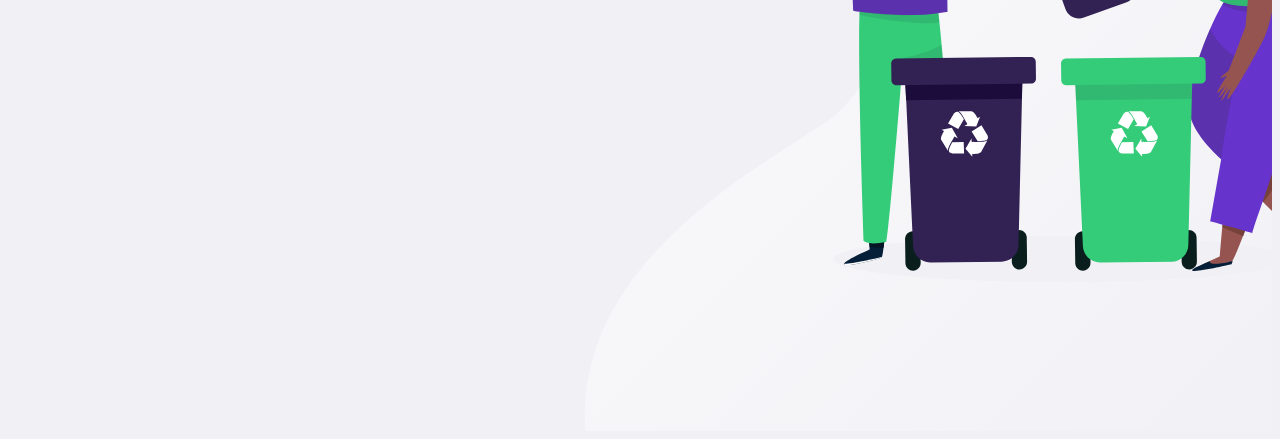
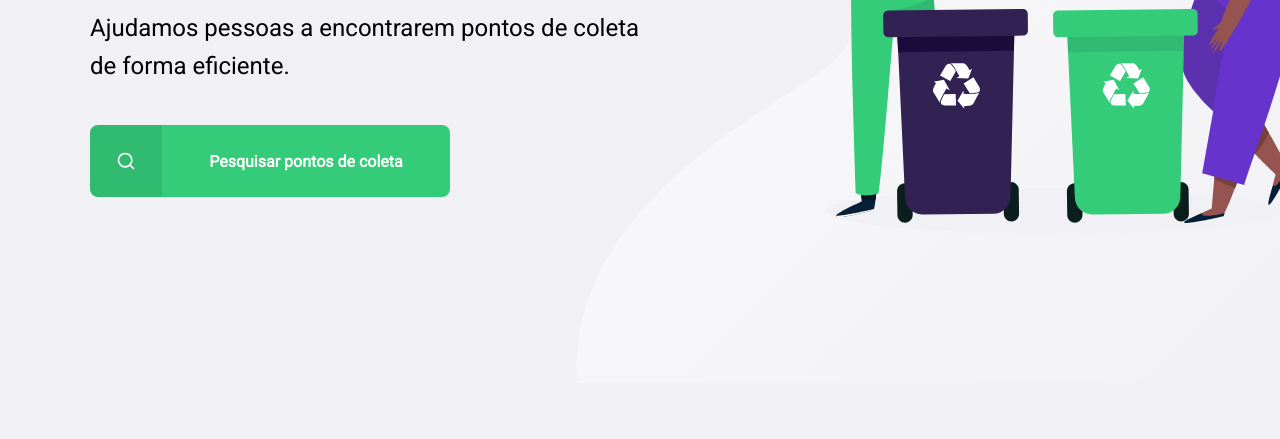
Before and after one commit to jessicacardoso1/next-level-week, a plain HTML site: page index.html in a window 1280 px wide. Shown: the part 417-856 px from the top of the page. After the commit the page ends 800 px from the top, so only its background shows below. Drawn offline with Linux system fonts and the light colour scheme.

Commit message:
Estilizaçao do main e dos seus filhos.

```diff
--- a/styles/main.css
+++ b/styles/main.css
@@ -1,13 +1,30 @@
+:root{ /*raiz do nosso documento html*/
+    --title-color: #322153;
+    --primary-color: #34cb79;
+}
+
+*{
+    margin: 0;
+    padding: 0;
+
+}
 html {
-    font-family: 'Roboto', sans-serif;
+    font-family: Roboto, sans-serif;
 }
 
 body {
     background: #f0f0f5;
+    -webkit-font-smoothing: antialiased;
 }
 
 a {
     text-decoration: none;
+}
+
+h1, h2, h3, h4, h5, h6 {
+    font-family: Ubuntu, sans-serif;
+    color: var(--title-color);
+
 }
 /*BOX MODEL
 Modelo de caixa
@@ -27,8 +44,13 @@ alinhamentos
 #page-home .content {
     width: 90%; /*largura*/ /*redimensionavel*/
     max-width: 1100px;  /*fixo*/
+    height: 100%;
 
     margin: 0 auto;
+
+    display: flex;
+
+    flex-direction: column;
 }
 
 #page-home header {
@@ -42,7 +64,7 @@ alinhamentos
 #page-home header a{
     display: flex;
 
-    color: #322153;
+    color: var(--title-color);
     font-weight: 700; /*Peso da fonte que foi escolhida no site fonts*/
 
 }
@@ -56,6 +78,96 @@ alinhamentos
     height: 20px;
 }
 
-#page-home main {
+#page-home main{
+    max-width: 560px;
+
+    flex: 1;
+
+    display: flex;
+    flex-direction: column;
+    justify-content: center; /*pega o height e coloca no meio*/
+}
+
+#page-home main h1{
+    font-size: 54px;
+}
+
+#page-home main p{
+    font-size: 24px;
+    line-height: 38px;
+    margin-top: 24px;
 
 }
+
+#page-home main a{
+    width: 100%;
+    max-width: 360px;
+    height: 72px;
+    border-radius: 8px;
+
+
+    background:var(--primary-color);
+
+    display: flex;
+    align-items: center;
+
+    margin-top: 40px;
+
+    background: var(--primary-color);
+
+    transition: 400ms;
+}
+
+#page-home main a:houver {
+    background-color: #2fb86e;
+}
+
+#page-home main a span {
+    width: 72px;
+    height: 72px;
+
+    border-top-left-radius: 8px;
+    border-bottom-left-radius: 8px;
+    background-color: rgba(0, 0, 0, 0.08);
+
+    display: flex;
+    align-items: center;
+    justify-content: center;
+
+}
+#page-home main a span::after{
+    content: "";
+    background-image: url('/icones/search.svg');
+
+    width: 20px;
+    height: 20px;
+}
+
+#page-home main a strong{
+    flex: 1; /*cresce toda a caixa */
+    color: white;
+    text-align: center;
+}
+
+ @media(max-width: 900px){ /*configurando quando  a pag chegar no maximo de largura */
+    #page-home {
+        background-position-x: 70vw;
+    }
+
+    #page-home .content{
+        align-items: center;
+        text-align: center;
+    }
+    #page-home header a {
+        position: absolute;
+        bottom: 48px;
+
+        left: 50%;
+        transform: translateX(-50%);
+    }
+
+    #page-home main{
+        align-items: center;
+    }
+
+}
```
